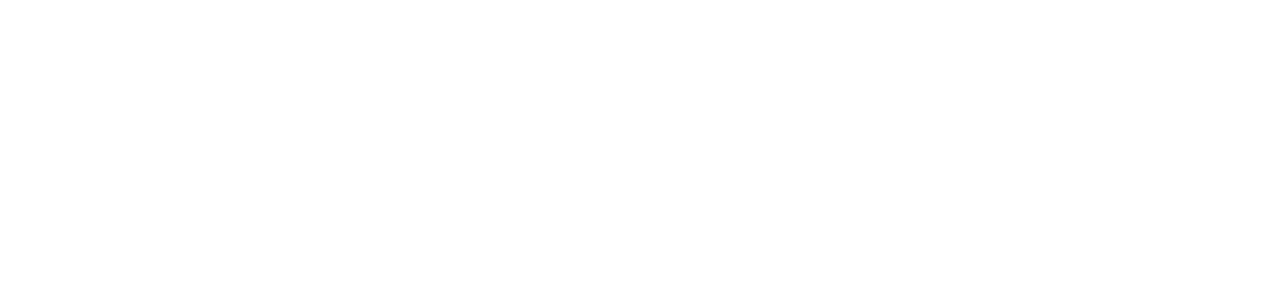
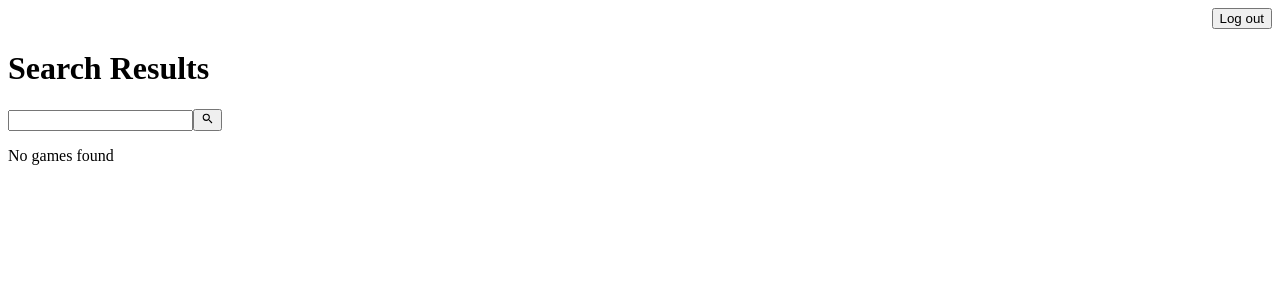
Before and after one commit to ksadoff/gaming-backlog-frontend, a React (Create React App) app: page /search in a window 1280 px wide. Before the commit this address had no page. Shown: the top 300 px of the page. Built offline with nearby package versions, Linux system fonts and the light colour scheme; the HTML template or start-up script is replaced by a standard one.

Commit message:
finished search results page

```diff
--- a/src/App.tsx
+++ b/src/App.tsx
@@ -6,6 +6,7 @@
 import UserProfilePage from './pages/UserProfilePage';
 import RegistrationPage from './pages/RegistrationPage';
 import LoginPage from './pages/LoginPage';
+import SearchResultsPage from './pages/SearchResultsPage';
 
 const App = () => {
     return (
@@ -22,6 +23,7 @@
             <Route path="/users/:id" element={<UserProfilePageWrapper/>}></Route>
             <Route  path="/register" element={<RegistrationPage/>}></Route>
             <Route  path="/login" element={<LoginPage/>}></Route>
+            <Route  path="/search" element={<SearchResultsPage/>}></Route>
           </Routes>
        </BrowserRouter>)
 }
--- a/src/api/gameApi.ts
+++ b/src/api/gameApi.ts
@@ -20,6 +20,14 @@
     return await response.json();
 }
 
+// For now we rely on a naive exact string match. Later we will introduce substring searches
+export const getGameByName = async (name: string): Promise<GamePreview> => {
+    const response = await fetch(homeUrl + gamesBaseUrl + `search/${name}`, {
+        method: "GET"
+    });
+    return await response.json().catch(err => console.log(err));
+}
+
 export const updateGameInstance = async (id: string, game: GameInstanceRequest): Promise<String> => {
     const response = await fetch(homeUrl + gameInstancesBaseUrl + `${id}`, {
         method: "PATCH",
@@ -30,10 +38,3 @@
         });
     return response.statusText
 }
-
-export const searchGamesBySubstring = async (substring: string): Promise<Array<GamePreview>> => {
-    const response = await fetch(homeUrl + gamesBaseUrl + 'search/'+substring, {
-        method: "GET",
-    });
-    return await response.json();
-}
--- a/src/components/SearchBar.tsx
+++ b/src/components/SearchBar.tsx
@@ -8,7 +8,7 @@
     // TODO: implement actual search functionality
     const sendSearchQuery = (query: string) => {
         setValue(query)
-        gameApi.searchGamesBySubstring(query);
+        gameApi.getGameByName(query);
     }
 
     return (
--- a/src/components/TopNav.tsx
+++ b/src/components/TopNav.tsx
@@ -4,11 +4,13 @@
 
 // TODO: We will need to populate the user via context on all pages.
 // We do not have any kind of store set up yet, so leaving this commented for now.
-// interface TopNavProps {
+interface TopNavProps {
 //     user: User;
-// }
+    hideSearch?: boolean;
+}
 
-export default function TopNav() {
+
+export default function TopNav({hideSearch = false}: TopNavProps) {
     const navigate = useNavigate();
 
     const logout = () => {
@@ -20,7 +22,7 @@
     return (
         <>
             <div style={{width: "100%", display: "flex"}}>
-                <SearchBar/>
+                {!hideSearch && <SearchBar/>}
                 {/* Slight hack to get even spacing */}
                 <div style={{flexGrow: 1}}/>
                 <button onClick={logout}>Log out</button>
--- a/src/pages/SearchResultsPage.tsx
+++ b/src/pages/SearchResultsPage.tsx
@@ -3,14 +3,15 @@
 import GamePreview from "../interfaces/GamePreview";
 import { MdSearch } from "react-icons/md";
 import TopNav from "../components/TopNav";
+import { homeUiUrl } from "../constants/Routes";
 
 export default function SearchResultsPage() {
-    const [searchResults, setSearchResults] = useState<Array<GamePreview>>([]);
+    const [searchResult, setSearchResult] = useState<GamePreview>();
     const [searchTerm, setSearchTerm] = useState<string>("")
 
     const searchGames = async () => {
-        const results = await gameApi.searchGamesBySubstring(searchTerm);
-        setSearchResults(results);
+        const result = await gameApi.getGameByName(searchTerm);
+        setSearchResult(result);
     }
 
     const handleSearchTermChange = (e: React.ChangeEvent<HTMLInputElement>) => {
@@ -19,20 +20,18 @@
 
     return(
         <>
-        <TopNav/>
+        <TopNav hideSearch/>
+        <h1>Search Results</h1>
         <div>
             <input value={searchTerm} onChange={handleSearchTermChange}/>
             <button onClick={searchGames}><MdSearch/></button>
         </div>
-            <h1>Search Results</h1>
-            {(searchResults.map((preview) => {
-                return(
-                    <div key={preview.id}>
-                        {preview.name}
-                    </div>
-                    )
-                })
-            )}
+            {searchResult ? (
+                <div key={searchResult?.id}>
+                {<a href={`${homeUiUrl}`+"games/"+`${searchResult.id}`}>{searchResult?.name}</a>}
+            </div>
+            ) :
+            <p>No games found</p>}
         </>
     )
 }
```
